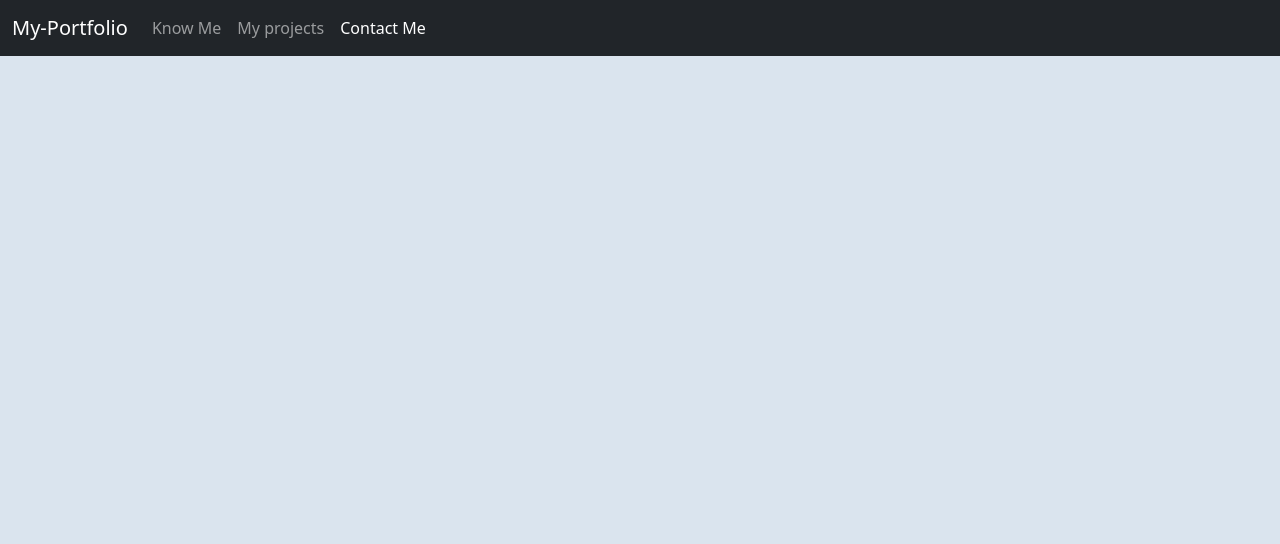
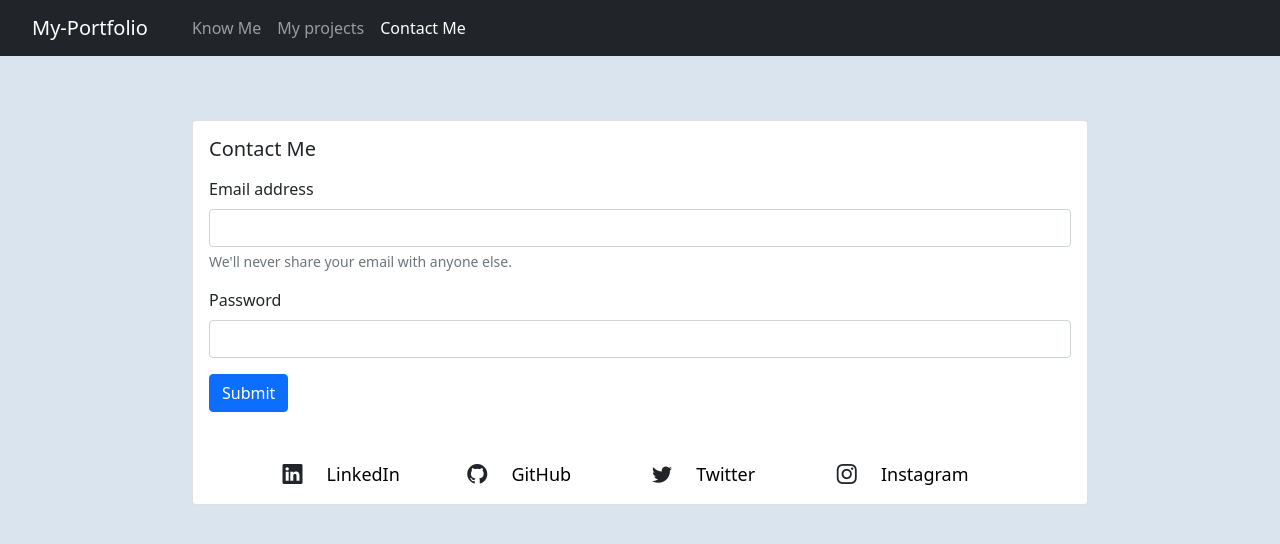
Before and after one commit to Dhruvil17/Sample-Portfolio, a plain HTML site: page contact.html in a window 1280 px wide. Drawn offline with nearby package versions, Linux system fonts and the light colour scheme.

Commit message:
update contact.html

```diff
--- a/contact.html
+++ b/contact.html
@@ -12,6 +12,7 @@
 			integrity="sha384-EVSTQN3/azprG1Anm3QDgpJLIm9Nao0Yz1ztcQTwFspd3yD65VohhpuuCOmLASjC"
 			crossorigin="anonymous"
 		/>
+		<link rel="stylesheet" href="https://cdn.jsdelivr.net/npm/bootstrap-icons@1.5.0/font/bootstrap-icons.css">
 
 		<!-- Stylesheet -->
 		<link rel="stylesheet" href="./styles/style.css" />
@@ -50,6 +51,70 @@
 				</div>
 			</div>
 		</nav>
+
+		<div>
+			<div style="width: 70%; margin: 5% auto">
+				<div class="card">
+					<div class="card-body">
+						<h5 class="card-title">Contact Me</h5>
+						<p class="card-text">
+							<form>
+								<div class="mb-3">
+									<label for="exampleInputEmail1" class="form-label">Email address</label>
+									<input
+										type="email"
+										class="form-control"
+										id="exampleInputEmail1"
+										aria-describedby="emailHelp"
+									/>
+									<div id="emailHelp" class="form-text">
+										We'll never share your email with anyone else.
+									</div>
+								</div>
+								<div class="mb-3">
+									<label for="exampleInputPassword1" class="form-label">Password</label>
+									<input
+										type="password"
+										class="form-control"
+										id="exampleInputPassword1"
+									/>
+								</div>
+								<button type="submit" class="btn btn-primary">Submit</button>
+							</form>
+						</p>
+					</div>
+					<div style="width: 80%; margin: 15px auto">
+						<div class="row">
+							<div class="col-3">
+								<i class="bi bi-linkedin" style="font-size: 20px;"></i>
+								<a href="https://www.linkedin.com/in/dhruvil-soni/";  style="text-decoration: none; font-size: 18px";
+								target="_blank">LinkedIn
+								</a>
+							</div>
+							<div class="col-3">
+								<i class="bi bi-github" style="font-size: 20px;"></i>
+								<a href="https://github.com/Dhruvil17";  style="text-decoration: none; font-size: 18px";
+								target="_blank">GitHub
+								</a>
+							</div>
+							<div class="col-3">
+								<i class="bi bi-twitter" style="font-size: 20px;"></i>
+								<a href="https://twitter.com/DhruvilSoni1703";  style="text-decoration: none; font-size: 18px";
+								target="_blank">Twitter
+								</a>
+							</div>
+							<div class="col-3">
+								<i class="bi bi-instagram" style="font-size: 20px;"></i>
+								<a href="https://www.instagram.com/dhruvilsoni17/";  style="text-decoration: none; font-size: 18px";
+								target="_blank">Instagram
+								</a>
+							</div>
+						</div>
+					</div>
+				</div>
+			</div>
+		</div>
+
 		<script
 			src="https://cdn.jsdelivr.net/npm/bootstrap@5.0.2/dist/js/bootstrap.bundle.min.js"
 			integrity="sha384-MrcW6ZMFYlzcLA8Nl+NtUVF0sA7MsXsP1UyJoMp4YLEuNSfAP+JcXn/tWtIaxVXM"
--- a/styles/style.css
+++ b/styles/style.css
@@ -25,3 +25,12 @@ body {
 .intro h3 {
 	font-weight: 400;
 }
+
+div a {
+	color: black;
+	padding: 20px;
+}
+
+div a:hover {
+	color: blue;
+}
```
